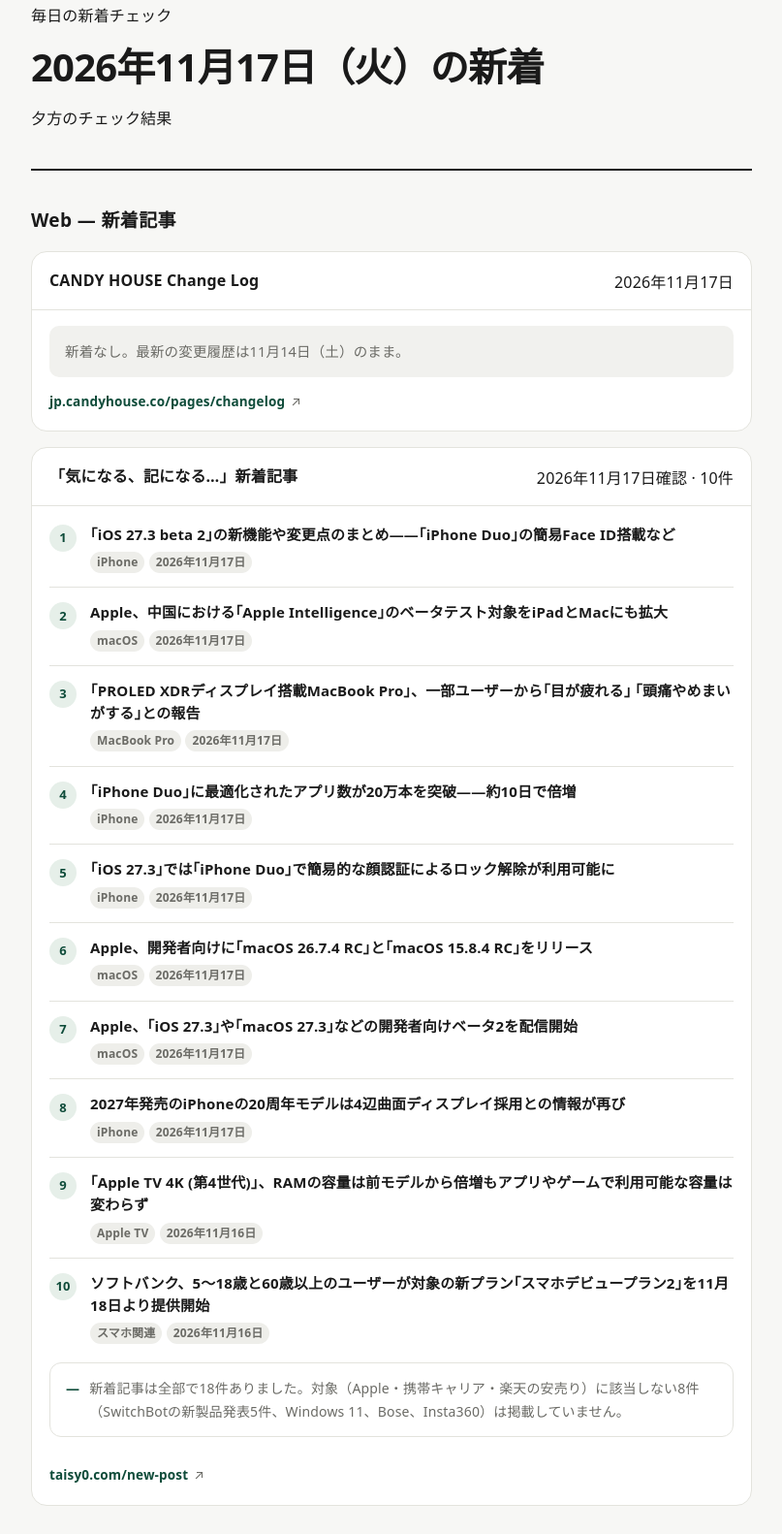
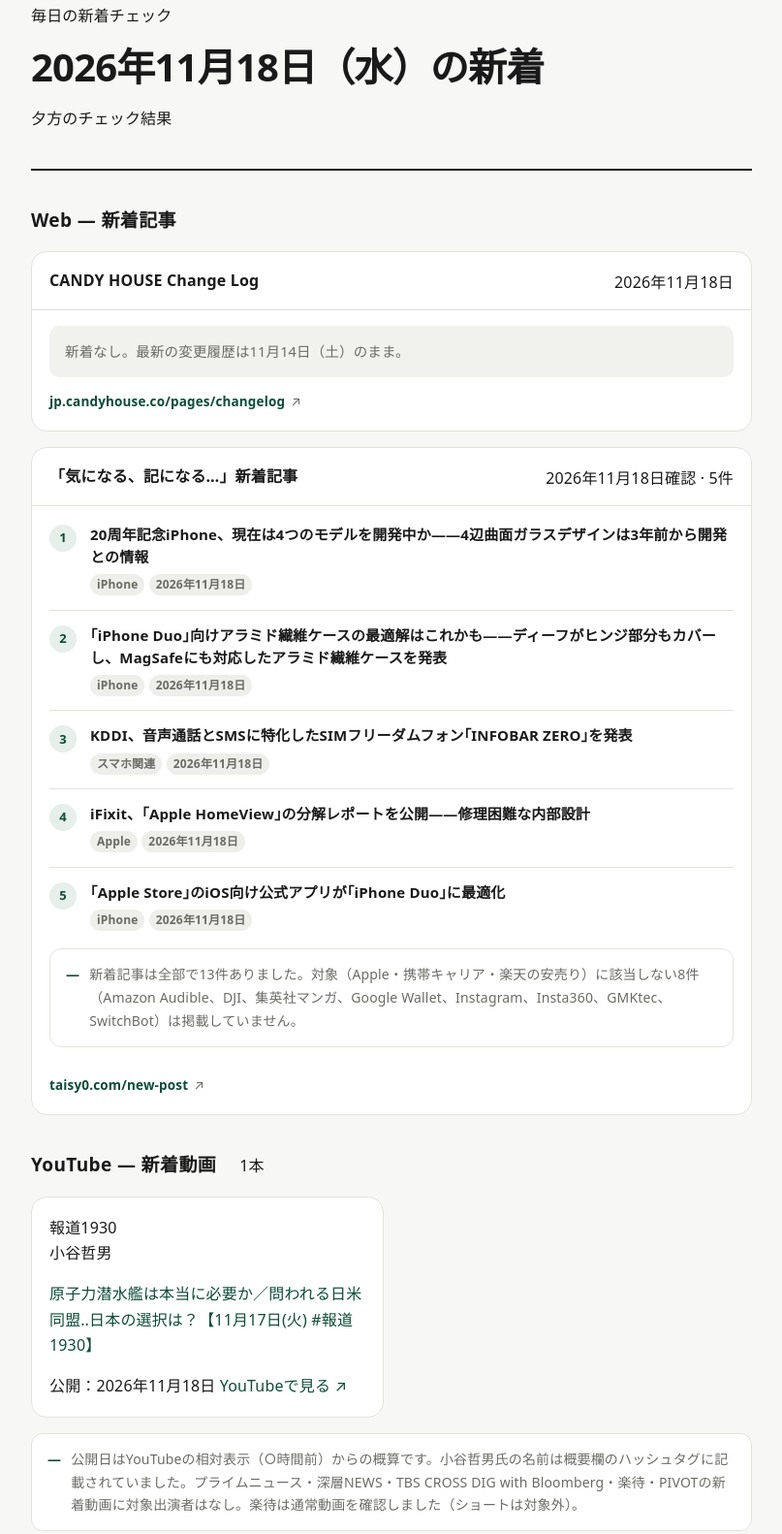
Before and after one commit to tilt-wise/daily-new-arrivals-check-results, a plain HTML site: page index.html in a window 1280 px wide. Shown: the part 61-1643 px from the top of the page at 97% size, without its empty margins (236-1043 px from the left). Drawn offline with Linux system fonts and the light colour scheme.

Commit message:
Add 2026-11-18 check results

```diff
--- a/index.html
+++ b/index.html
@@ -282,6 +282,113 @@ display:flex; justify-content:space-between; gap:16px; flex-wrap:wrap;
 <body>
 <div class="wrap">
 
+<!-- ===== Wednesday, November 18, 2026 ===== -->
+<header class="header">
+<p class="kicker">毎日の新着チェック</p>
+<h1>2026年11月18日（水）の新着</h1>
+<p class="sub">夕方のチェック結果</p>
+</header>
+
+<!-- Web 11/18 -->
+<section class="section" aria-labelledby="web-heading-1118">
+<div class="section-head">
+<h2 id="web-heading-1118">Web — 新着記事</h2>
+<div class="line"></div>
+</div>
+
+<!-- CANDY HOUSE 11/18 -->
+<article class="card">
+<div class="card-head">
+<h3>CANDY HOUSE Change Log</h3>
+<span class="date">2026年11月18日</span>
+</div>
+<div class="card-body">
+<p class="no-update" style="margin:0">新着なし。最新の変更履歴は11月14日（土）のまま。</p>
+<a class="source-link" href="https://jp.candyhouse.co/pages/changelog" target="_blank" rel="noopener noreferrer">
+jp.candyhouse.co/pages/changelog <span>↗</span>
+</a>
+</div>
+</article>
+
+<!-- taisy0 11/18 -->
+<article class="card">
+<div class="card-head">
+<h3>「気になる、記になる…」新着記事</h3>
+<span class="date">2026年11月18日確認 · 5件</span>
+</div>
+<div class="card-body">
+<ol class="articles">
+<li>
+<span class="num">1</span>
+<div class="article-main">
+<a class="article-title" href="https://taisy0.com/2026/11/18/230610.html" target="_blank" rel="noopener noreferrer">20周年記念iPhone、現在は4つのモデルを開発中か——4辺曲面ガラスデザインは3年前から開発との情報</a>
+<span class="tag">iPhone</span> <span class="tag">2026年11月18日</span>
+</div>
+</li>
+<li>
+<span class="num">2</span>
+<div class="article-main">
+<a class="article-title" href="https://taisy0.com/2026/11/18/230605.html" target="_blank" rel="noopener noreferrer">｢iPhone Duo｣向けアラミド繊維ケースの最適解はこれかも——ディーフがヒンジ部分もカバーし、MagSafeにも対応したアラミド繊維ケースを発表</a>
+<span class="tag">iPhone</span> <span class="tag">2026年11月18日</span>
+</div>
+</li>
+<li>
+<span class="num">3</span>
+<div class="article-main">
+<a class="article-title" href="https://taisy0.com/2026/11/18/230588.html" target="_blank" rel="noopener noreferrer">KDDI、音声通話とSMSに特化したSIMフリーダムフォン｢INFOBAR ZERO｣を発表</a>
+<span class="tag">スマホ関連</span> <span class="tag">2026年11月18日</span>
+</div>
+</li>
+<li>
+<span class="num">4</span>
+<div class="article-main">
+<a class="article-title" href="https://taisy0.com/2026/11/18/230574.html" target="_blank" rel="noopener noreferrer">iFixit、｢Apple HomeView｣の分解レポートを公開——修理困難な内部設計</a>
+<span class="tag">Apple</span> <span class="tag">2026年11月18日</span>
+</div>
+</li>
+<li>
+<span class="num">5</span>
+<div class="article-main">
+<a class="article-title" href="https://taisy0.com/2026/11/18/230565.html" target="_blank" rel="noopener noreferrer">｢Apple Store｣のiOS向け公式アプリが｢iPhone Duo｣に最適化</a>
+<span class="tag">iPhone</span> <span class="tag">2026年11月18日</span>
+</div>
+</li>
+</ol>
+<p class="note">新着記事は全部で13件ありました。対象（Apple・携帯キャリア・楽天の安売り）に該当しない8件（Amazon Audible、DJI、集英社マンガ、Google Wallet、Instagram、Insta360、GMKtec、SwitchBot）は掲載していません。</p>
+<a class="source-link" href="https://taisy0.com/new-post" target="_blank" rel="noopener noreferrer">
+taisy0.com/new-post <span>↗</span>
+</a>
+</div>
+</article>
+</section>
+
+<!-- YouTube 11/18 -->
+<section class="section" aria-labelledby="yt-heading-1118">
+<div class="section-head">
+<h2 id="yt-heading-1118">YouTube — 新着動画</h2>
+<div class="line"></div>
+<span class="count">1本</span>
+</div>
+
+<div class="video-list">
+<article class="video">
+<div>
+<div class="channel"><span class="dot"></span> 報道1930</div>
+<div class="guest">小谷哲男</div>
+</div>
+<p class="vtitle">
+<a href="https://www.youtube.com/watch?v=phWRS4egAH4" target="_blank" rel="noopener noreferrer">原子力潜水艦は本当に必要か／問われる日米同盟‥日本の選択は？【11月17日(火) #報道1930】</a>
+</p>
+<div class="meta">
+<span class="pub">公開：2026年11月18日</span>
+<a class="watch" href="https://www.youtube.com/watch?v=phWRS4egAH4" target="_blank" rel="noopener noreferrer">YouTubeで見る ↗</a>
+</div>
+</article>
+</div>
+
+<p class="note">公開日はYouTubeの相対表示（○時間前）からの概算です。小谷哲男氏の名前は概要欄のハッシュタグに記載されていました。プライムニュース・深層NEWS・TBS CROSS DIG with Bloomberg・楽待・PIVOTの新着動画に対象出演者はなし。楽待は通常動画を確認しました（ショートは対象外）。</p>
+</section>
+
 <!-- ===== Tuesday, November 17, 2026 ===== -->
 <header class="header">
 <p class="kicker">毎日の新着チェック</p>
```
